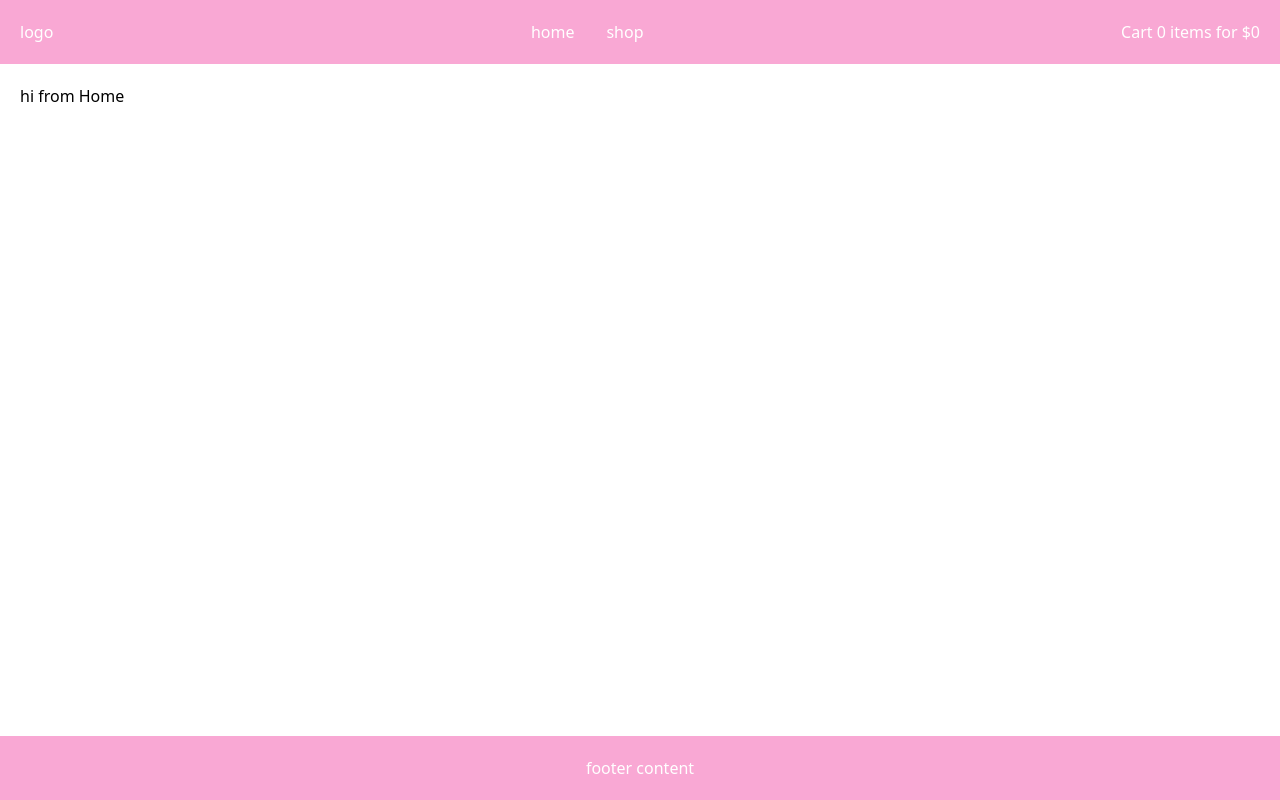
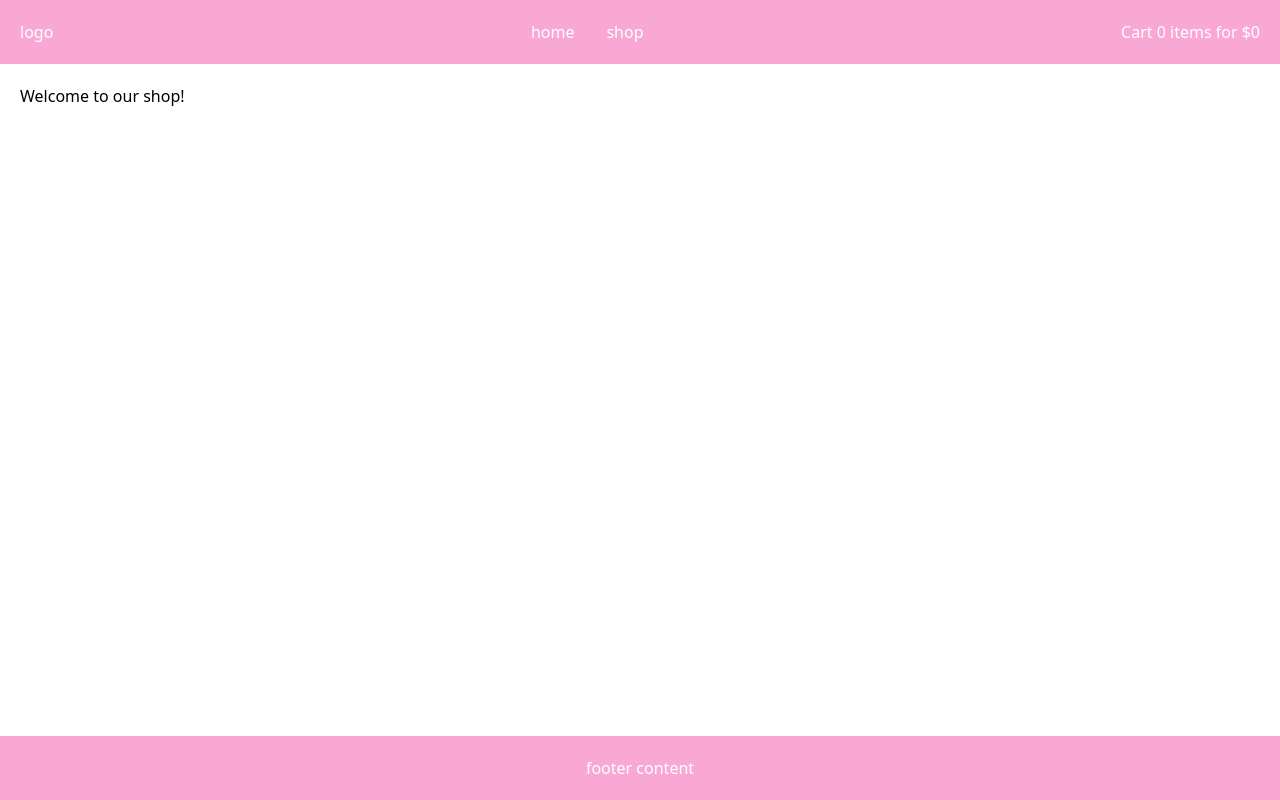
Before and after one commit to ManonLef/tdd-e-commerce, a React (Vite) app: page / in a window 1280 px wide. Built offline with nearby package versions, Linux system fonts and the light colour scheme; no server answers.

Commit message:
edit styling

```diff
--- a/src/components/Cart.jsx
+++ b/src/components/Cart.jsx
@@ -7,19 +7,21 @@ const Cart = () => {
   if (cartItems.length > 0)
     return (
       <div className="flex-1 p-5 ">
-        <>
         <h1>Shopping Cart</h1>
+
         <hr className="my-5 h-0.5 border-t-0 bg-neutral-100 opacity-100 dark:opacity-50" />
+
         <div className="grid grid-cols-4 gap-4">
           <div>Product:</div>
           <div>Amount</div>
           <div>Individual Price</div>
           <div>Total Price</div>
         </div>
+
         <hr className="my-5 h-0.5 border-t-0 bg-neutral-100 opacity-100 dark:opacity-50" />
-        </>
+
         {cartItems.map((item) => {
-          const totalPrice = (item.price * item.amount).toFixed(2)
+          const totalPrice = (item.price * item.amount).toFixed(2);
           return (
             <div key={item.id} className="grid grid-cols-4 gap-4">
               <div>{item.title}</div>
@@ -29,7 +31,9 @@ const Cart = () => {
             </div>
           );
         })}
+
         <hr className="my-5 h-0.5 border-t-0 bg-neutral-100 opacity-100 dark:opacity-50" />
+
         <div className="grid grid-cols-4 gap-4">
           <div>Shopping Cart Total</div>
           <div></div>
@@ -39,10 +43,10 @@ const Cart = () => {
       </div>
     );
   return (
-    <>
+    <div className="flex-1 p-5">
       <h1>Shopping Cart</h1>
-      <div className="flex-1 p-5">There are no items in your cart yet</div>
-    </>
+      <div>There are no items in your cart yet</div>
+    </div>
   );
 };
 
--- a/src/components/Home.jsx
+++ b/src/components/Home.jsx
@@ -1,7 +1,9 @@
 const Home = () => {
   console.log("rendering Home component");
 
-  return <div className="flex-1 p-5">hi from Home</div>;
+  return <div className="flex-1 p-5">
+    <h1>Welcome to our shop!</h1>
+  </div>;
 };
 
 export default Home;
```
Lines whose indentation alone changed are shown as unchanged.
